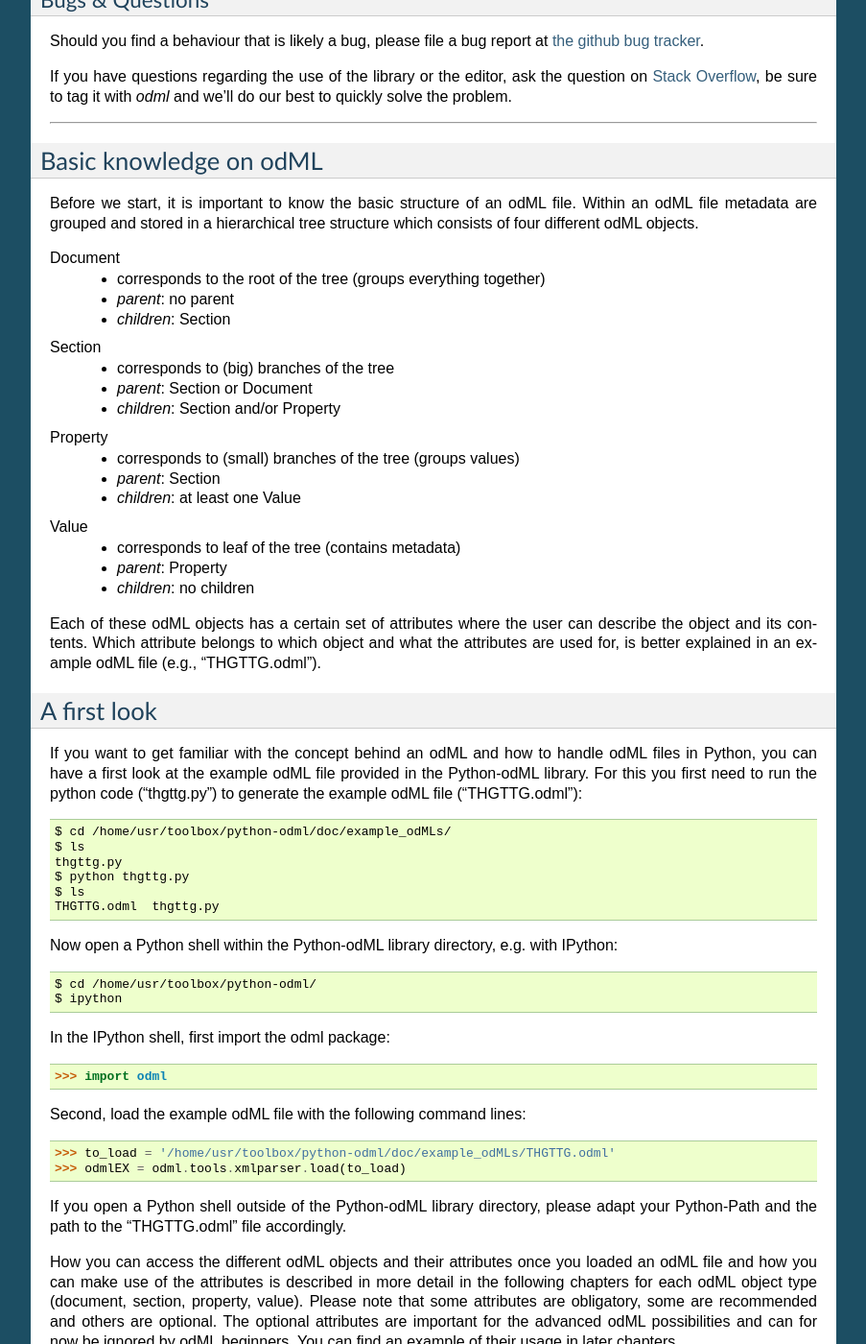
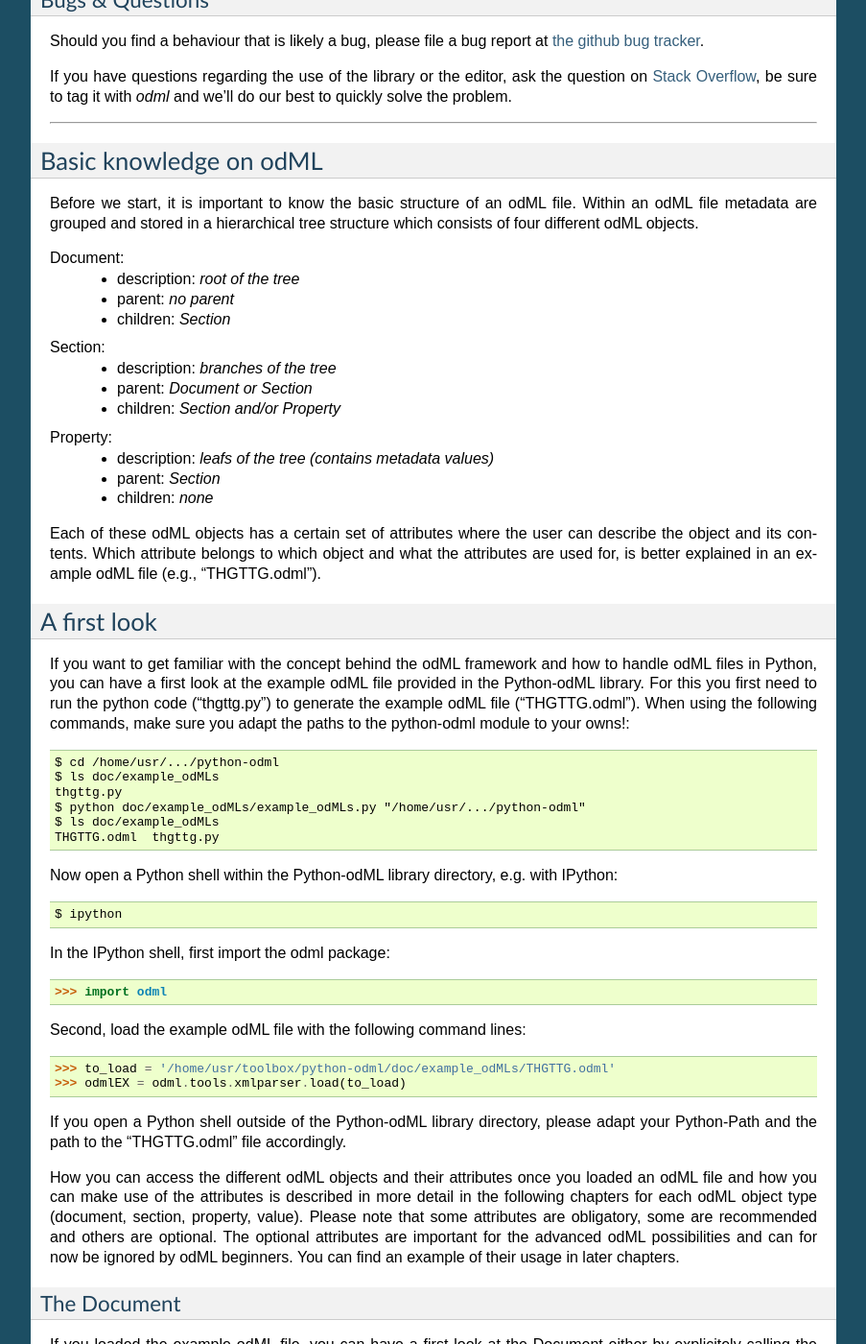
Before and after one commit to G-Node/python-odml, a Sphinx documentation site: the page built from doc/tutorial.rst, in a window 1280 px wide and 1400 px high, scrolled down 2129 px. Shown: the whole window at 96% size, without its empty margins (198-1101 px from the left). Built offline with Sphinx 7.4.7, drawn with Linux system fonts in a browser that asks for light colours.

Commit message:
updated example script to new functionalities~~
Conflicts:
	doc/example_odMLs/thgttg.py
	doc/tutorial.rst

```diff
--- a/doc/example_odMLs/thgttg.py
+++ b/doc/example_odMLs/thgttg.py
@@ -6,6 +6,14 @@
 
 @author: zehl
 """
+
+import sys
+if len(sys.argv) != 2:
+	print("You have to provide the absolute path to the odml-python module ",
+	      "your command line.")
+else:
+	odml_pythonpath = sys.argv[-1]
+sys.path.append(odml_pythonpath)
 
 import os
 import odml
@@ -83,7 +91,7 @@
                             definition="Nickname(s) of the subject"))
 
 parent.append(odml.Property(name="Occupation",
-                            value="-",
+                            value=None,
                             dtype=odml.DType.string,
                             definition="Occupation of the subject"))
 
@@ -110,7 +118,7 @@
                             definition="Species to which subject belongs to"))
 
 parent.append(odml.Property(name="Nickname",
-                            value="-",
+                            value=None,
                             dtype=odml.DType.string,
                             definition="Nickname(s) of the subject"))
 
@@ -137,7 +145,7 @@
 
 # APPEND PROPERTIES WITH VALUES
 parent.append(odml.Property(name="Species",
-                            value="Betelgeusian",
+                            value="Human",
                             dtype=odml.DType.string,
                             definition="Species to which subject belongs to"))
 
@@ -147,7 +155,7 @@
                             definition="Nickname(s) of the subject"))
 
 parent.append(odml.Property(name="Occupation",
-                            value="-",
+                            value=None,
                             dtype=odml.DType.string,
                             definition="Occupation of the subject"))
 
@@ -160,7 +168,6 @@
                             value="Earth",
                             dtype=odml.DType.string,
                             definition="Home planet of the subject"))
-
 
 # SET NEW PARENT NODE
 parent = doc['TheCrew']['Ford Prefect']
@@ -179,8 +186,7 @@
                             definition="Nickname(s) of the subject"))
 
 parent.append(odml.Property(name="Occupation",
-                            value="Researcher for the Hitchhiker's Guide"
-                            " to the Galaxy",
+                            value="Researcher/Reporter",
                             dtype=odml.DType.string,
                             definition="Occupation of the subject"))
 
@@ -240,6 +246,7 @@
                             dtype=odml.DType.string,
                             definition="Planet where device was constructed"))
 
+
 # SET NEW PARENT NODE
 parent = doc['TheStarship']['Cybernetics']
 
@@ -253,21 +260,49 @@
                            definition="Information on Eddie"))
 
 # APPEND PROPERTIES WITH VALUES
-parent.append(odml.Property(name="RobotType",
-                            value="Genuine People Personalities",
+parent.append(odml.Property(name="NoOfCybernetics",
+                            value=2,
+                            dtype=odml.DType.int,
+                            definition="Number of cybernetic robots on the ship"))
+
+parent.append(odml.Property(name="NamesOfCybernetics",
+                            value=["Marvin",
+                                   "Eddie"],
                             dtype=odml.DType.string,
-                            definition="Type of robots"))
+                            definition="Names of cybernetic robots on the ship"))
+
+# SET NEW PARENT NODE
+parent = doc['TheStarship']['Cybernetics']['Marvin']
+
+# APPEND SUBSECTIONS
+
+# APPEND PROPERTIES WIHT VALUES
+parent.append(odml.Property(name="Type",
+                            value="Genuine People Personality",
+                            dtype=odml.DType.string,
+                            definition="Type of robot"))
 
 parent.append(odml.Property(name="Manufacturer",
                             value="Sirius Cybernetics Corporation",
                             dtype=odml.DType.string,
                             definition="Manufacturer of robots"))
 
-parent.append(odml.Property(name="NoOfCybernetics",
-                            value=2,
-                            dtype=odml.DType.int,
-                            definition="Number of cybernetic robots "
-                                       "on the ship"))
+# SET NEW PARENT NODE
+parent = doc['TheStarship']['Cybernetics']['Eddie']
 
-save_to = os.path.join(os.getcwd(), "THGTTG.odml")
+# APPEND SUBSECTIONS
+
+# APPEND PROPERTIES WIHT VALUES
+parent.append(odml.Property(name="Type",
+                            value="Genuine People Personality",
+                            dtype=odml.DType.string,
+                            definition="Type of robot"))
+
+parent.append(odml.Property(name="Manufacturer",
+                            value="Sirius Cybernetics Corporation",
+                            dtype=odml.DType.string,
+                            definition="Manufacturer of robots"))
+
+save_to = os.path.join(odml_pythonpath, "doc", "example_odMLs", "THGTTG.odml")
+
 odml.tools.xmlparser.XMLWriter(doc).write_file(save_to)
--- a/doc/tutorial.rst
+++ b/doc/tutorial.rst
@@ -163,25 +163,21 @@
 hierarchical tree structure which consists of four different odML
 objects.
 
-Document
-	- corresponds to the root of the tree (groups everything together)
-	- *parent*: no parent
-	- *children*: Section
+Document:
+	- description: *root of the tree*
+	- parent: *no parent*
+	- children: *Section*
 
-Section
-	- corresponds to (big) branches of the tree
-	- *parent*: Section or Document
-	- *children*: Section and/or Property
+Section:
+	- description: *branches of the tree*
+	- parent: *Document or Section*
+	- children: *Section and/or Property*
 
-Property
-	- corresponds to (small) branches of the tree (groups values)
-	- *parent*: Section
-	- *children*: at least one Value
+Property:
+	- description: *leafs of the tree (contains metadata values)*
+	- parent: *Section*
+	- children: *none*
 
-Value
-	- corresponds to leaf of the tree (contains metadata)
-	- *parent*: Property
-	- *children*: no children
 
 Each of these odML objects has a certain set of attributes where the
 user can describe the object and its contents. Which attribute belongs
@@ -192,22 +188,23 @@
 A first look
 ============
 
-If you want to get familiar with the concept behind an odML and how to handle
-odML files in Python, you can have a first look at the example odML file
-provided in the Python-odML library. For this you first need to run the python
-code ("thgttg.py") to generate the example odML file ("THGTTG.odml")::
+If you want to get familiar with the concept behind the odML framework and how
+to handle odML files in Python, you can have a first look at the example odML
+file provided in the Python-odML library. For this you first need to run the
+python code ("thgttg.py") to generate the example odML file ("THGTTG.odml").
+When using the following commands, make sure you adapt the paths to the
+python-odml module to your owns!::
 
-	$ cd /home/usr/toolbox/python-odml/doc/example_odMLs/
-	$ ls
+	$ cd /home/usr/.../python-odml
+	$ ls doc/example_odMLs
 	thgttg.py
-	$ python thgttg.py
-	$ ls
+	$ python doc/example_odMLs/example_odMLs.py "/home/usr/.../python-odml"
+	$ ls doc/example_odMLs
 	THGTTG.odml  thgttg.py
 
 Now open a Python shell within the Python-odML library directory, e.g. with
 IPython::
 
-	$ cd /home/usr/toolbox/python-odml/
 	$ ipython
 
 In the IPython shell, first import the odml package::
```
